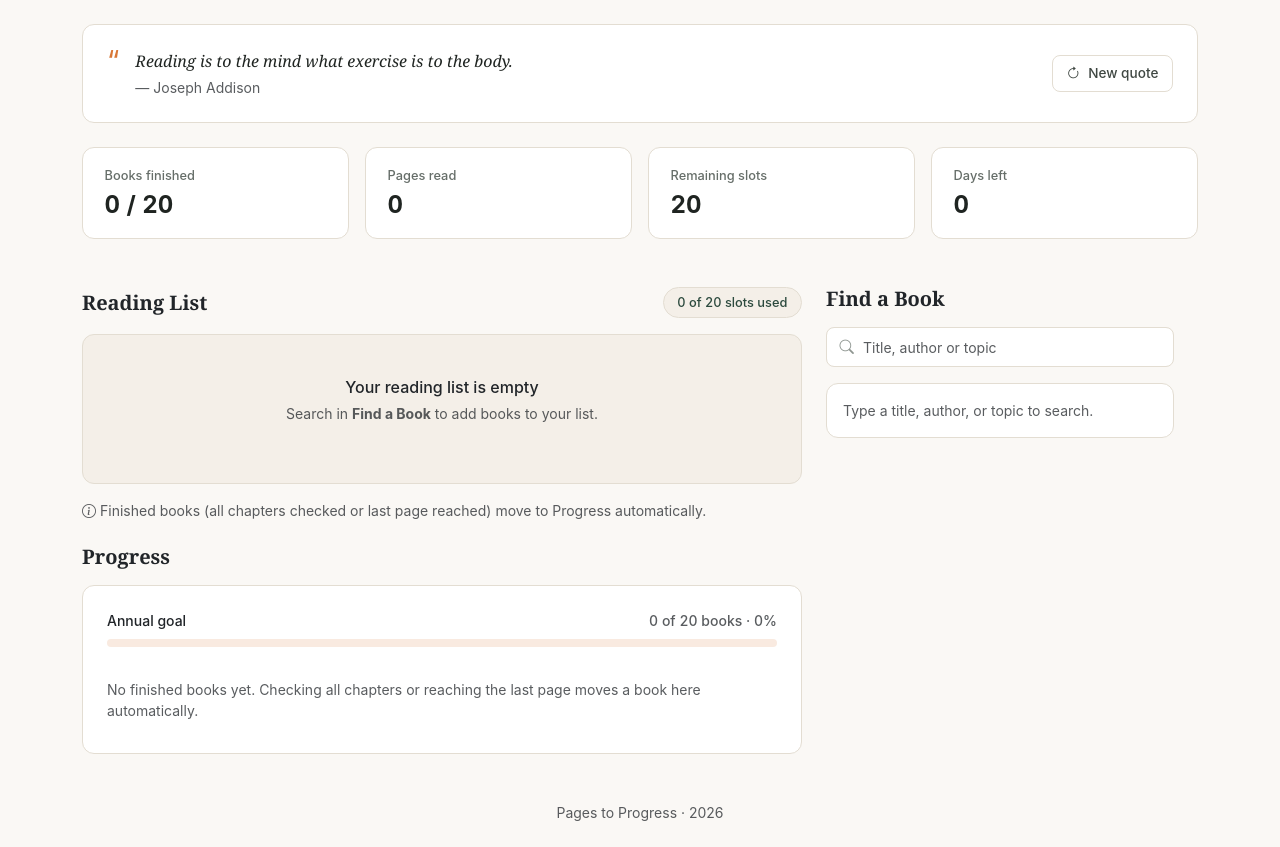
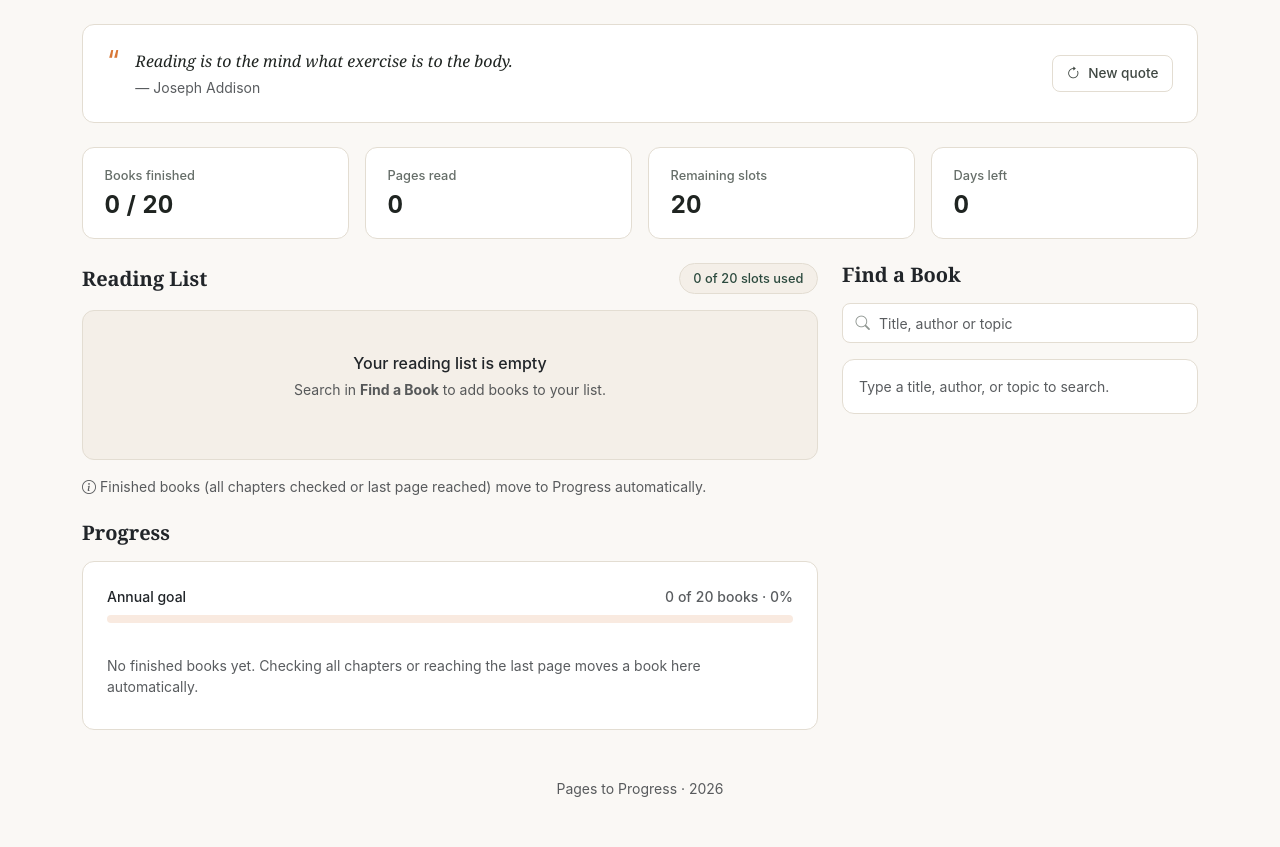
Before and after one commit to sir-eloyou/pages-to-progress-project, a website built with Vite: page index.html in a window 1280 px wide. Shown: the part 77-924 px from the top of the page. After the commit the page ends 900 px from the top, so only its background shows below. Built offline with nearby package versions, Linux system fonts and the light colour scheme; no server answers.

Commit message:
feat: enhance layout structure and improve accessibility for reading stats

```diff
--- a/index.html
+++ b/index.html
@@ -6,29 +6,27 @@
     <link href="https://cdn.jsdelivr.net/npm/bootstrap-icons@1.11.3/font/bootstrap-icons.min.css" rel="stylesheet">
     <title>pages-to-progress-project</title>
   </head>
-  <body>
+  <body class="d-flex flex-column min-vh-100">
     <header class="border-bottom bg-white py-3" id="header"></header>
+
     <main class="flex-grow-1">
       <section id="quote-banner-mount" class="container my-4" aria-live="polite"></section>
       <section id="stats-row-mount" class="container my-3" aria-label="Reading statistics"></section>
+
       <section class="container my-4">
         <div class="row g-4 align-items-start">
-          <!-- Left Column: Active Reading List -->
-          <div class="row g-4 align-items-start">
+          <!-- Left Column: Active Reading List & Progress -->
           <div class="col-12 col-lg-8">
             <div id="reading-list-mount"></div>
             <div id="progress-mount"></div>
           </div>
 
+          <!-- Right Column: Find a Book -->
           <div class="col-12 col-lg-4">
             <aside id="find-books-mount" aria-label="Find a book"></aside>
           </div>
         </div>
-        </div>
-
-         <div id="progress-mount"></div>
       </section>
-
     </main>
 
     <template id="quote-banner-template">
@@ -88,7 +86,6 @@
       </div>
     </template>
 
-
     <footer class="footer-custom py-4 mt-auto" id="footer"></footer>
     <script type="module" src="/src/main.js"></script>
   </body>
```
Lines whose indentation alone changed are shown as unchanged.
